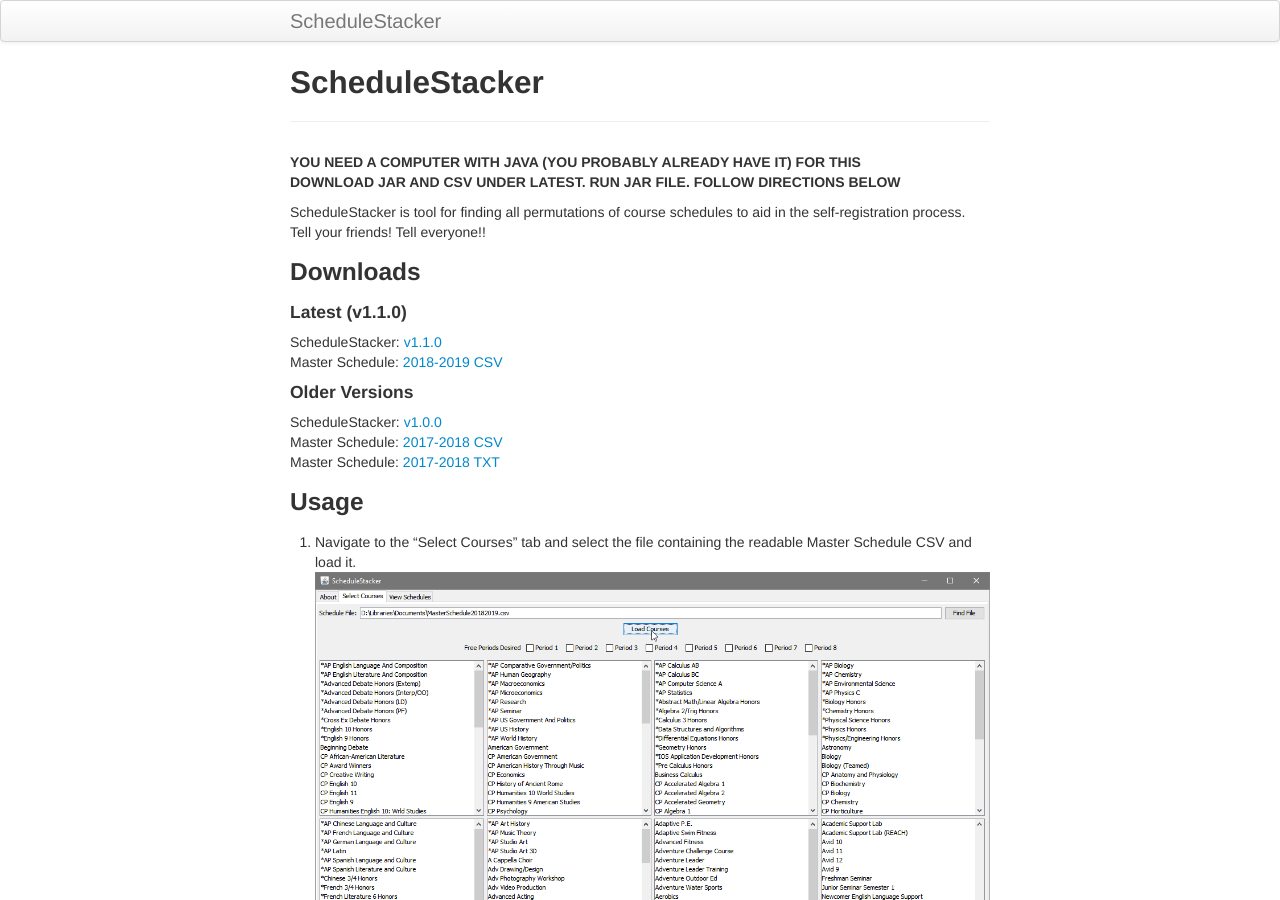
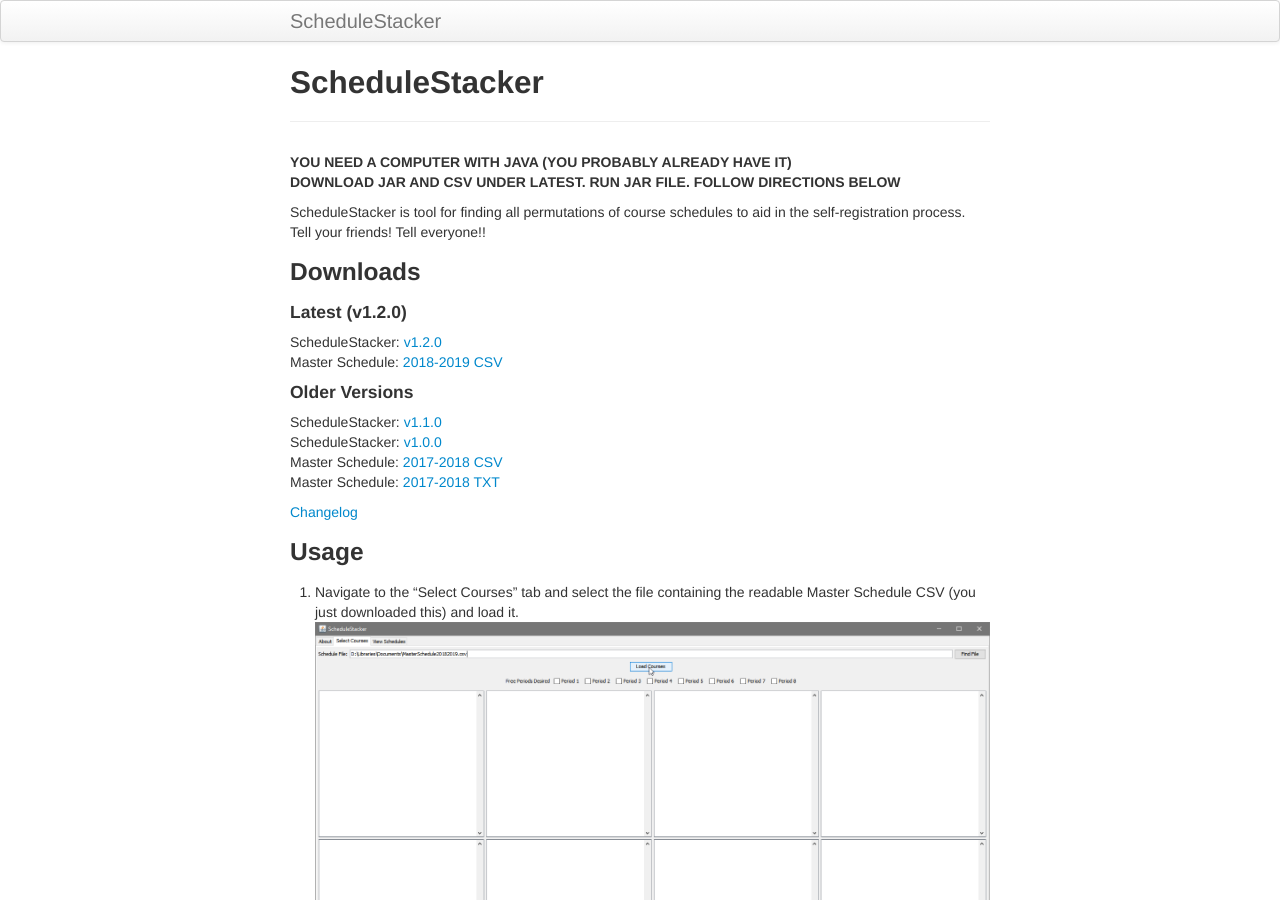
Before and after one commit to Coreball/ScheduleStacker, a Jekyll site: the page built from index.md, in a window 1280 px wide and 900 px high. Built offline with Jekyll 4.4.1, drawn with Linux system fonts in a browser that asks for light colours; some of the changed text lies outside the part shown.

Commit message:
Update for v1.2.0

```diff
--- a/index.md
+++ b/index.md
@@ -3,7 +3,7 @@ layout: page
 title: ScheduleStacker
 ---
 
-**YOU NEED A COMPUTER WITH JAVA (YOU PROBABLY ALREADY HAVE IT) FOR THIS**
+**YOU NEED A COMPUTER WITH JAVA (YOU PROBABLY ALREADY HAVE IT)**
 **DOWNLOAD JAR AND CSV UNDER LATEST. RUN JAR FILE. FOLLOW DIRECTIONS BELOW**
 
 ScheduleStacker is tool for finding all permutations of course schedules to aid in the self-registration process.
@@ -11,21 +11,23 @@ Tell your friends! Tell everyone!!
 
 ### Downloads
 
-#### Latest (v1.1.0)
+#### Latest (v1.2.0)
 
-ScheduleStacker: [v1.1.0](https://github.com/Coreball/ScheduleStacker/releases/download/v1.1.0/ScheduleStacker_v1.1.0.jar)
+ScheduleStacker: [v1.2.0](https://github.com/Coreball/ScheduleStacker/releases/download/v1.2.0/ScheduleStacker_v1.2.0.jar)
 Master Schedule: [2018-2019 CSV](https://github.com/Coreball/ScheduleStacker/releases/download/v1.1.0/MasterSchedule20182019.csv)
 
 #### Older Versions
 
+ScheduleStacker: [v1.1.0](https://github.com/Coreball/ScheduleStacker/releases/download/v1.1.0/ScheduleStacker_v1.1.0.jar)
 ScheduleStacker: [v1.0.0](https://github.com/Coreball/ScheduleStacker/releases/download/v1.0.0/ScheduleStacker_v1.0.0.jar)
 Master Schedule: [2017-2018 CSV](https://github.com/Coreball/ScheduleStacker/releases/download/v1.0.0/MasterSchedule20172018.csv)
 Master Schedule: [2017-2018 TXT](https://github.com/Coreball/ScheduleStacker/releases/download/v1.0.0/MasterSchedule20172018.txt)
 
+[Changelog](https://github.com/Coreball/ScheduleStacker/releases)
 
 ### Usage
 
-1. Navigate to the "Select Courses" tab and select the file containing the readable Master Schedule CSV and load it.
+1. Navigate to the "Select Courses" tab and select the file containing the readable Master Schedule CSV (you just downloaded this) and load it.
 ![Step 1](images/1.png)
 2. Select your desired off periods. These are the off periods that you _like, totally need_. Depending on your situation, this could either be just your lunch period or your lunch period and another off that you'd like. If you have a one-and-a-half period class like AP Biology, do not treat the half period as a desired off period. If you select fewer off periods than the maximum possible, like if you only selected Period 5 but you have space for two off periods, the program will wildcard the remaining off periods.
 ![Step 2](images/2.png)
@@ -35,6 +37,17 @@ Master Schedule: [2017-2018 TXT](https://github.com/Coreball/ScheduleStacker/rel
 ![Step 4](images/4.png)
 5. Switch to "View Schedules" and explore the choices available to you. The details pane contains information including the teacher's full name and the classroom location.
 ![Step 5](images/5.png)
+6. You can type the name of specific teachers you want shown and ones you do not want shown into the include and exclude fields at the top. Also PROTIP: You can copy-paste rows into your favorite spreadsheet software.
+![Step 6](images/6.png)
+
+
+### Help
+
+I can't figure out how to select multiple courses in the same box
+- Hold CTRL and click
+
+It doesn't WORK!
+- Contact me with whatever issues you're experiencing. I want to help!
 
 
 ### About
```
Also changed, not shown: images/1.png, images/2.png, images/3.png, images/4.png, images/5.png, images/6.png (added).
